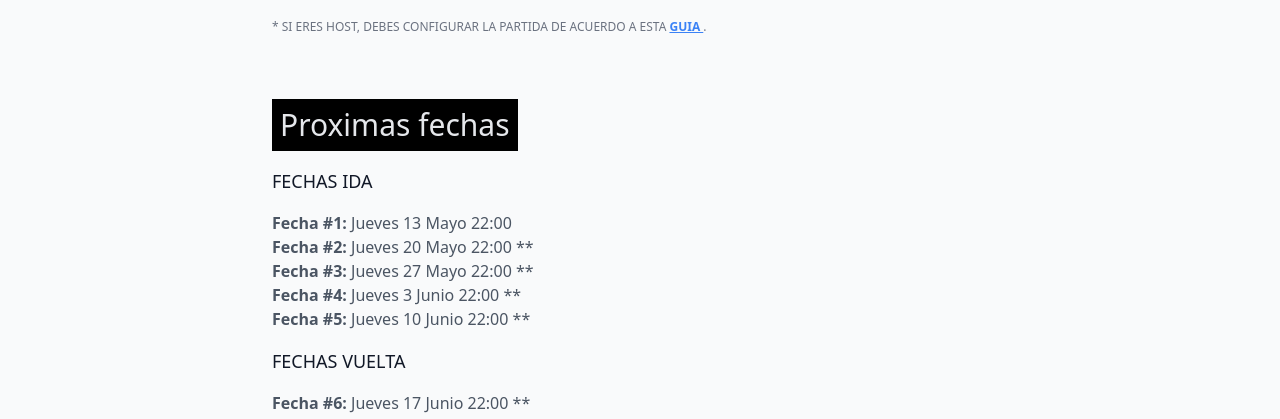
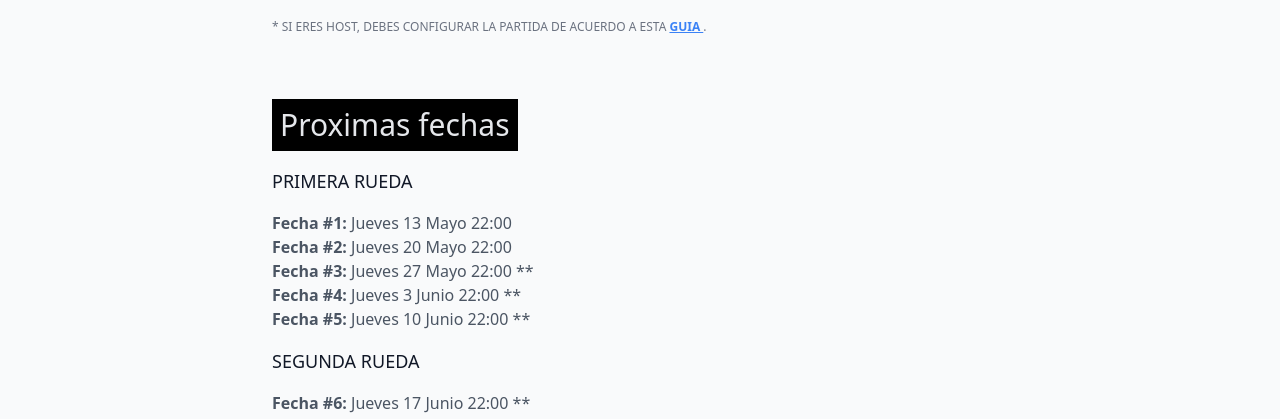
Before and after one commit to sergrodrig/bpc-frontend, a Vue app: page /liga in a window 1280 px wide. Shown: the part 1111-1530 px from the top of the page. Built offline with nearby package versions, Linux system fonts and the light colour scheme; what villus would draw is missing.

Commit message:
cambiado un texto en la pagina liga

```diff
--- a/src/views/Liga.vue
+++ b/src/views/Liga.vue
@@ -53,15 +53,15 @@
         </h1>
         <ol>
           <h2 class="sm:text-lg text-md font-medium title-font mb-4 text-gray-900">
-            FECHAS IDA
+            PRIMERA RUEDA
           </h2>
           <ul><span class="font-semibold">Fecha #1: </span>Jueves 13 Mayo 22:00</ul>
-          <ul><span class="font-semibold">Fecha #2: </span>Jueves 20 Mayo 22:00 **</ul>
+          <ul><span class="font-semibold">Fecha #2: </span>Jueves 20 Mayo 22:00</ul>
           <ul><span class="font-semibold">Fecha #3: </span>Jueves 27 Mayo 22:00 **</ul>
           <ul><span class="font-semibold">Fecha #4: </span>Jueves 3 Junio 22:00 **</ul>
           <ul><span class="font-semibold">Fecha #5: </span>Jueves 10 Junio 22:00 **</ul>
           <h2 class="sm:text-lg text-md font-medium title-font mb-4 text-gray-900 mt-4">
-            FECHAS VUELTA
+            SEGUNDA RUEDA
           </h2>
           <ul><span class="font-semibold">Fecha #6: </span>Jueves 17 Junio 22:00 **</ul>
           <ul><span class="font-semibold">Fecha #7: </span>Jueves 24 Junio 22:00 **</ul>
```
